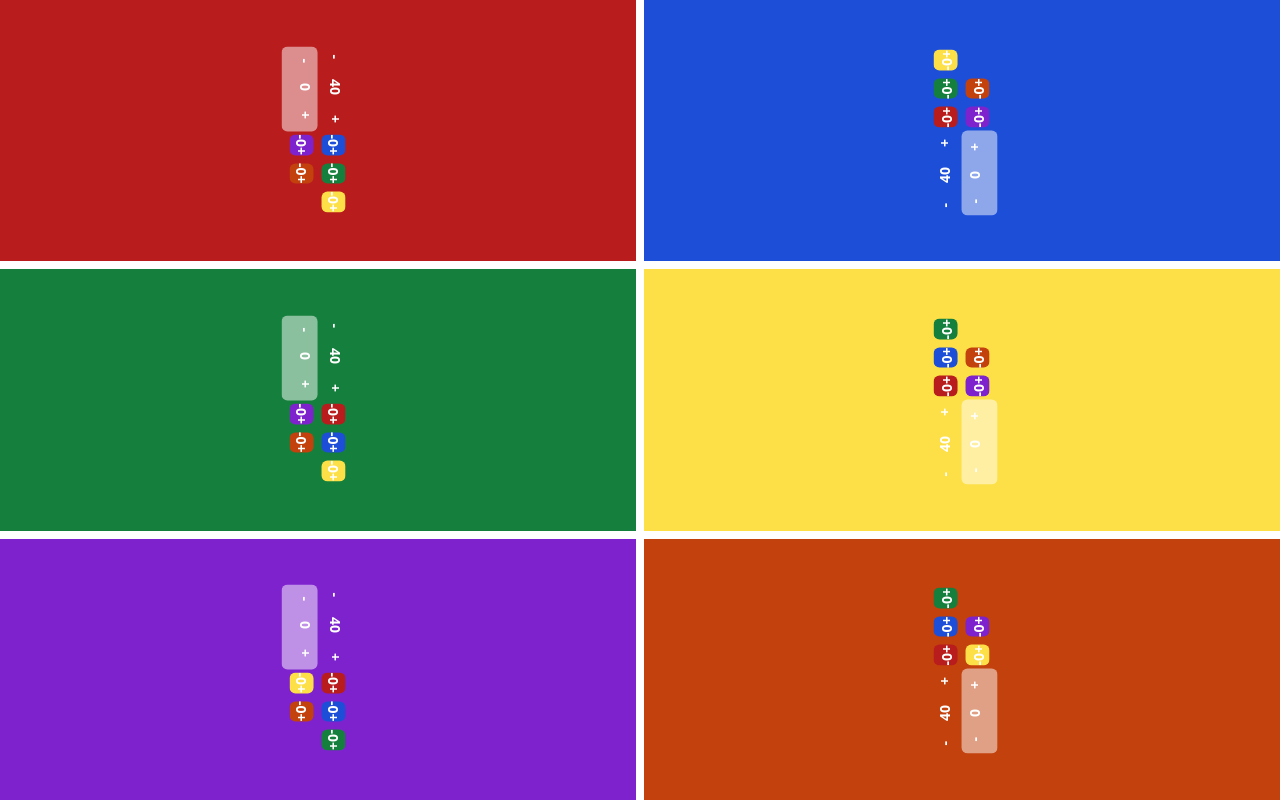
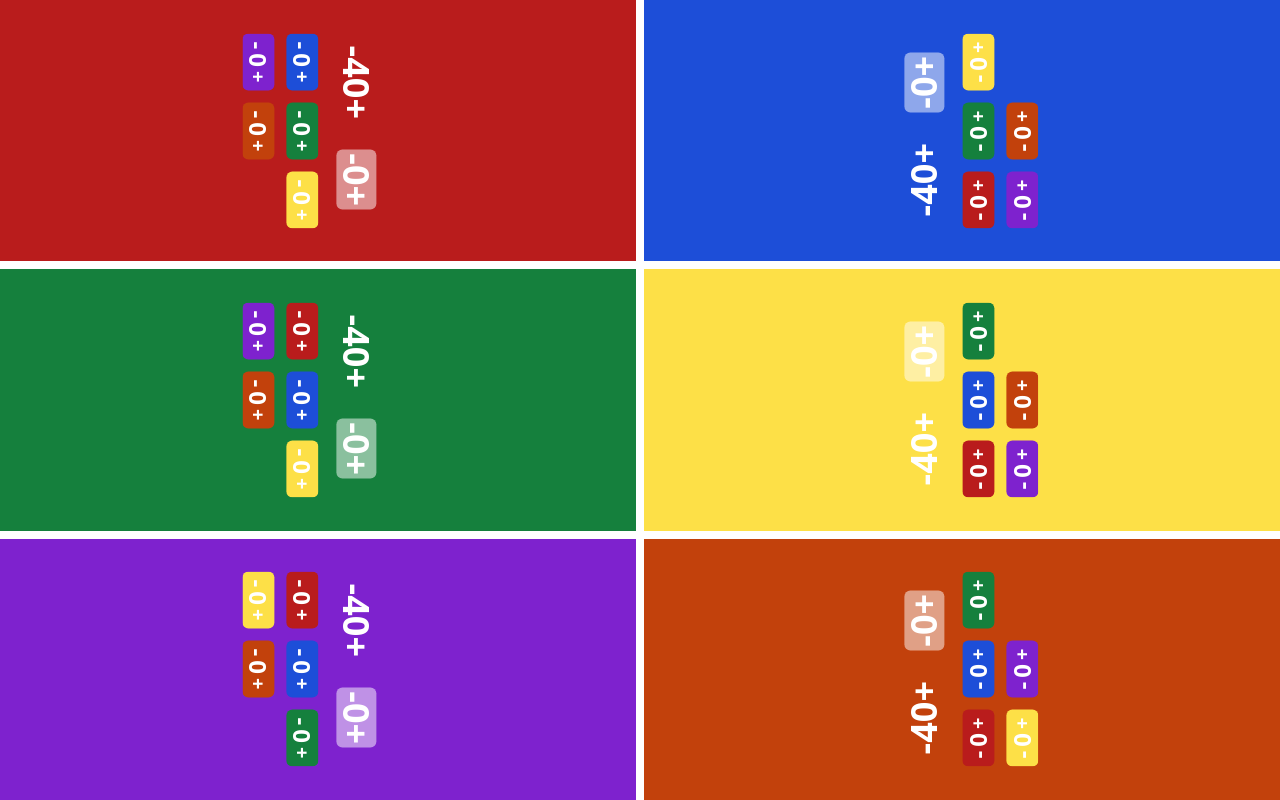
Before and after one commit to dserranoc/magic-counter, a Preact app: page / in a window 1280 px wide. Built offline with nearby package versions, Linux system fonts and the light colour scheme.

Commit message:
Change manifest to allow fullscreen mode

```diff
--- a/src/components/Counter/index.jsx
+++ b/src/components/Counter/index.jsx
@@ -14,9 +14,9 @@ export default function Counter({minValue, maxValue, setValue, value, style}) {
 
   return (
     <div className={style}>
-      <button className='text-sm font-bold text-white' onClick={subOne}>-</button>
-      <span className='text-sm font-bold text-white mx-5'>{value}</span>
-      <button className='text-sm font-bold text-white' onClick={addOne}>+</button>
+      <button className='text-4xl font-bold text-white align-middle pl-1' onClick={subOne}>-</button>
+      <span className='text-4xl font-bold text-white align-middle'>{value}</span>
+      <button className='text-4xl font-bold text-white align-middle pr-1' onClick={addOne}>+</button>
     </div>
   )
 }
--- a/src/components/MiniCounter/index.jsx
+++ b/src/components/MiniCounter/index.jsx
@@ -23,10 +23,10 @@ export default function MiniCounter({minValue, maxValue, defaultValue, setLives,
   }
 
   return (
-    <div className={`${playerStyle.color} rounded-md`}>
-      <button className='text-sm font-bold text-white' onClick={subOne}>-</button>
-      <span className='text-sm font-bold text-white'>{value}</span>
-      <button className='text-sm font-bold text-white' onClick={addOne}>+</button>
+    <div className={`${playerStyle.color} rounded-md flex place-content-center`}>
+      <button className='text-2xl font-bold text-white align-middle pl-2' onClick={subOne}>-</button>
+      <span className='text-2xl font-bold text-white align-middle mx-1'>{value}</span>
+      <button className='text-xl font-bold text-white align-middle pr-2' onClick={addOne}>+</button>
     </div>
   )
 }
--- a/src/components/Player/index.jsx
+++ b/src/components/Player/index.jsx
@@ -22,14 +22,15 @@ export function Player ({playerId}) {
         <div className='flex items-center place-content-center'>
           <Counter minValue={-2} maxValue={200} defaultValue={40} setValue={setLives} value={lives} />
         </div>
-        <div className='row-span-2 flex items-center place-content-center'>
-          <div className='grid overflow-hidden grid-rows-2 grid-cols-3 gap-2 grid-flow-row'>
+        <div className='flex items-center place-content-center'>
+          <Counter minValue={-2} maxValue={200} defaultValue={40} setValue={setPoison} value={poison} style={'bg-white/50 rounded-md'} />
+        </div>
+        <div className='col-span-2'>
+          <div className='inline-grid overflow-hidden grid-rows-2 grid-cols-3 gap-3'>
             {otherPlayers.map((player) => <MiniCounter key={player.id} playerId={player.id} minValue={0} maxValue={21} defaultValue={0} setLives={setLives} lives={lives} />)}
           </div>
         </div>
-        <div className='flex items-center place-content-center'>
-          <Counter minValue={-2} maxValue={200} defaultValue={40} setValue={setPoison} value={poison} style={'bg-white/50 rounded-md pb-3 px-3'} />
-        </div>
+
 
       </div>
     </div>
--- a/vite.config.js
+++ b/vite.config.js
@@ -4,5 +4,5 @@ import preact from '@preact/preset-vite'
 
 // https://vitejs.dev/config/
 export default defineConfig({
-  plugins: [preact(), VitePWA({ registerType: 'autoUpdate' })]
+  plugins: [preact(), VitePWA({ registerType: 'autoUpdate', manifest: { display: "fullscreen" } })]
 })
```
